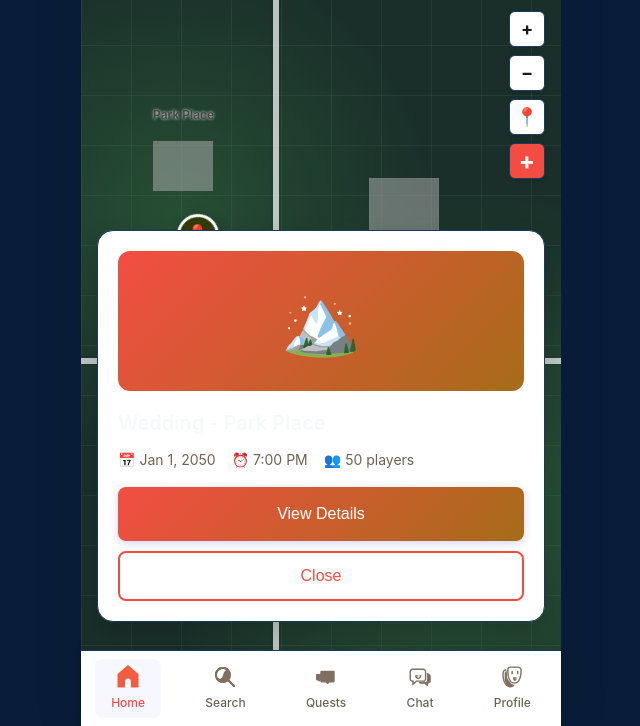
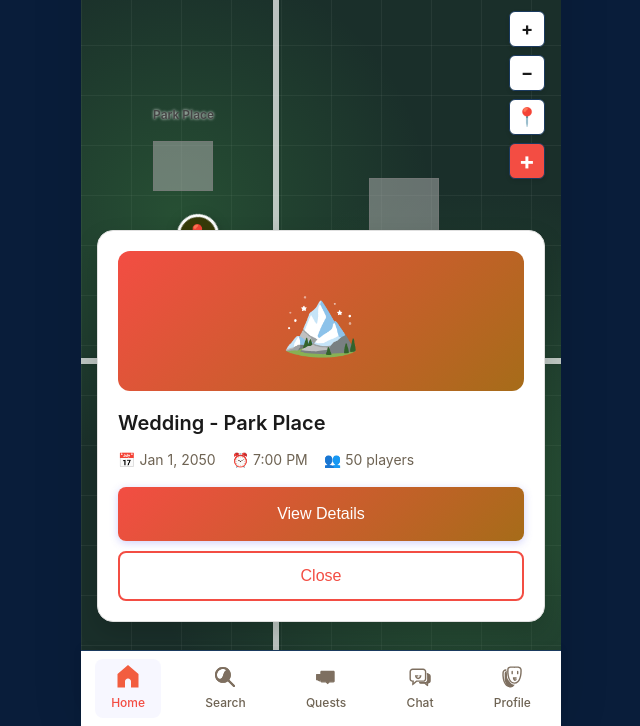
Before and after one commit to djrandhawa15/EventQuest, a plain HTML site: page pages/home.html in a window 1280 px wide. Both pictures are taken after a click on the element 514 px from the left and 310 px from the top of the page. Shown: the part 74-800 px from the top of the page, without its empty margins (319-959 px from the left). Drawn offline with Linux system fonts and the light colour scheme; a web font is replaced by a local one.

Commit message:
new update

```diff
--- a/css/style.css
+++ b/css/style.css
@@ -347,13 +347,13 @@ h3 { font-size: 1.125rem; }
     bottom: 6.5rem;
     left: 1rem;
     right: 1rem;
-    background: var(--bg);
+    background: white;
     border-radius: 1rem;
     padding: 1.25rem;
     box-shadow: 0 10px 25px rgba(0,0,0,0.5);
     display: none;
     z-index: 50;
-    border: 1px solid var(--border);
+    border: 1px solid #e0e0e0;
 }
 
 .quest-popup.active {
@@ -382,14 +382,14 @@ h3 { font-size: 1.125rem; }
     font-size: 1.25rem;
     font-weight: 600;
     margin-bottom: 0.625rem;
-    color: var(--white);
+    color: #1a1a1a;
 }
 
 .quest-meta {
     display: flex;
     gap: 1rem;
     margin-bottom: 1rem;
-    color: var(--text-light);
+    color: #666;
     font-size: 0.875rem;
 }
 
```
